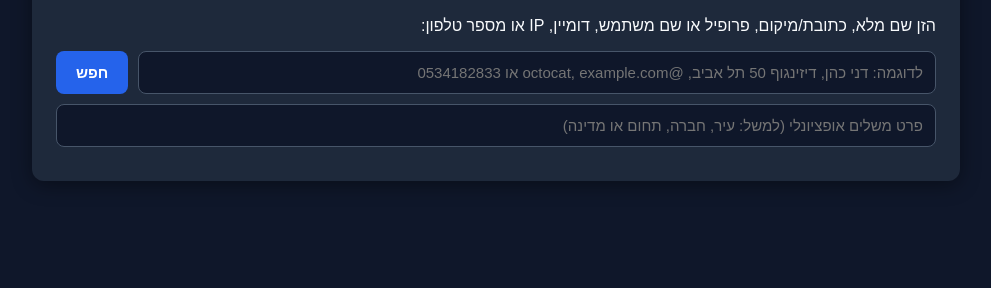
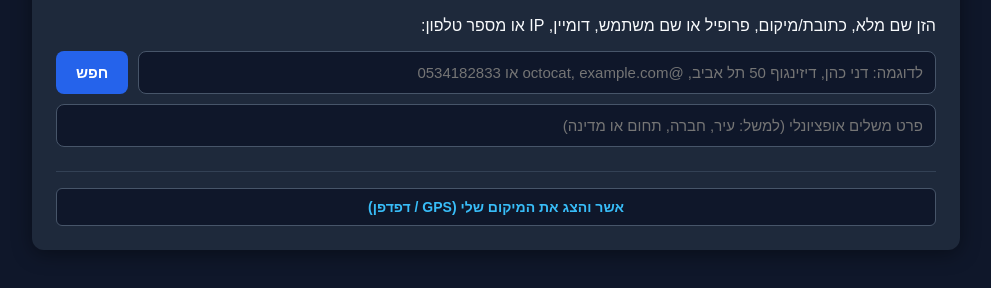
Before and after one commit to hhwdyh51-rgb/osint-site, a plain HTML site: page index.html in a window 1280 px wide. Shown: the part 170-458 px from the top of the page, without its empty margins (144-1135 px from the left). Drawn offline with Linux system fonts and the light colour scheme.

Commit message:
Update index.html

```diff
--- a/index.html
+++ b/index.html
@@ -78,16 +78,19 @@
       background: #1d4ed8;
     }
     button.secondary-btn {
-      padding: 8px 14px;
+      padding: 10px 16px;
       border-radius: 6px;
       border: 1px solid #475569;
-      background: #1e293b;
-      color: #e2e8f0;
+      background: #0f172a;
+      color: #38bdf8;
       font-size: 14px;
+      font-weight: bold;
       cursor: pointer;
+      width: 100%;
     }
     button.secondary-btn:hover {
       background: #334155;
+      color: #ffffff;
     }
     .card {
       background: #0f172a;
@@ -148,6 +151,7 @@
       <button class="tab-btn" onclick="switchTab('image-search', 1)">חיפוש לפי תמונה</button>
     </div>
 
+    <!-- טאב 1: חיפוש טקסטואלי -->
     <div id="text-search" class="tab-content active">
       <p>הזן שם מלא, כתובת/מיקום, פרופיל או שם משתמש, דומיין, IP או מספר טלפון:</p>
       <div class="controls">
@@ -159,6 +163,7 @@
       </div>
     </div>
 
+    <!-- טאב 2: חיפוש תמונות -->
     <div id="image-search" class="tab-content">
       <p>הדבק כתובת תמונה (URL) או בחר קובץ תמונה מהמכשיר:</p>
       <div class="controls">
@@ -171,7 +176,15 @@
       <p class="note">הערה: מנועי חיפוש הפוך חיצוניים לרוב חוסמים שליחת קישור אוטומטית מהדפדפן—הכפתורים פותחים את המנועים כדי שתוכל להדביק/להעלות את התמונה ישירות.</p>
     </div>
 
+    <!-- אזור תוצאות חיפוש -->
     <div id="output"></div>
+
+    <!-- כפתור אישור וגילוי מיקום GPS -->
+    <div style="margin-top: 24px; padding-top: 16px; border-top: 1px solid #334155;">
+      <button id="myLocationBtn" class="secondary-btn">אשר והצג את המיקום שלי (GPS / דפדפן)</button>
+      <div id="myLocationOutput"></div>
+    </div>
+
   </div>
 
   <script src="app.js"></script>
```
